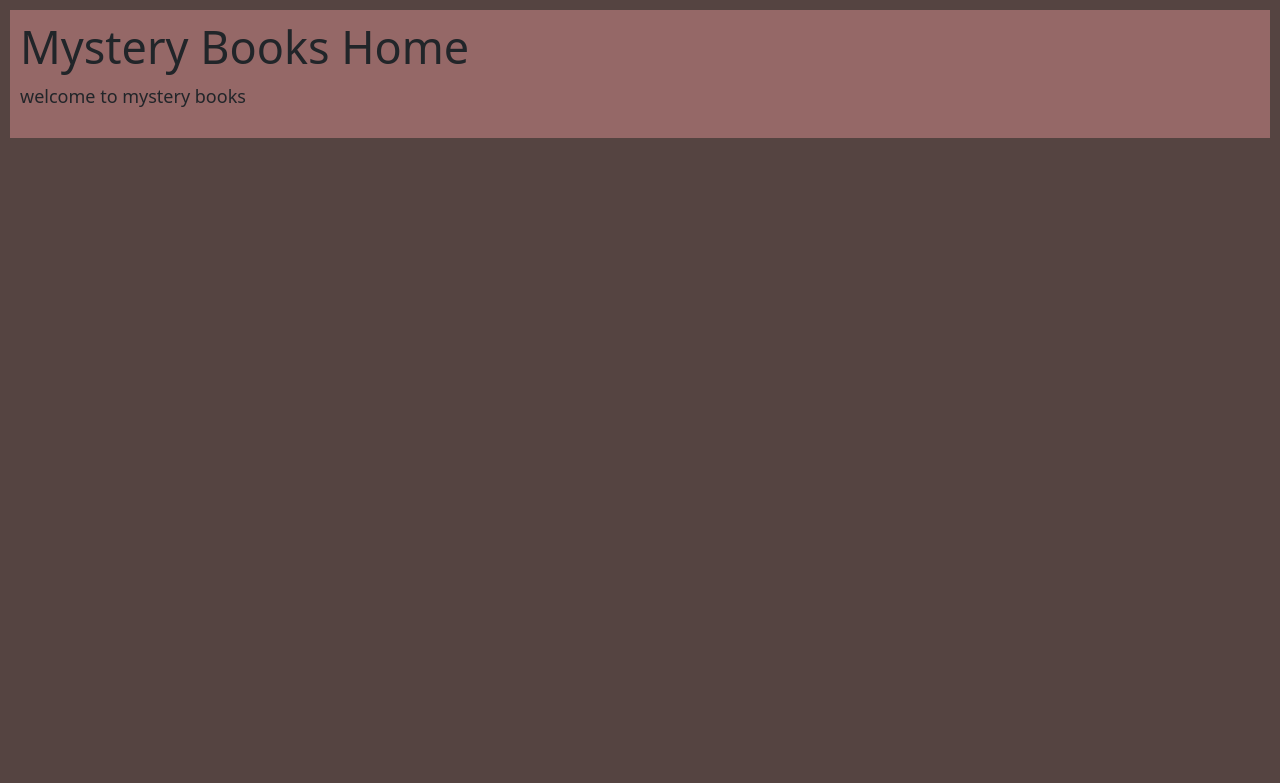
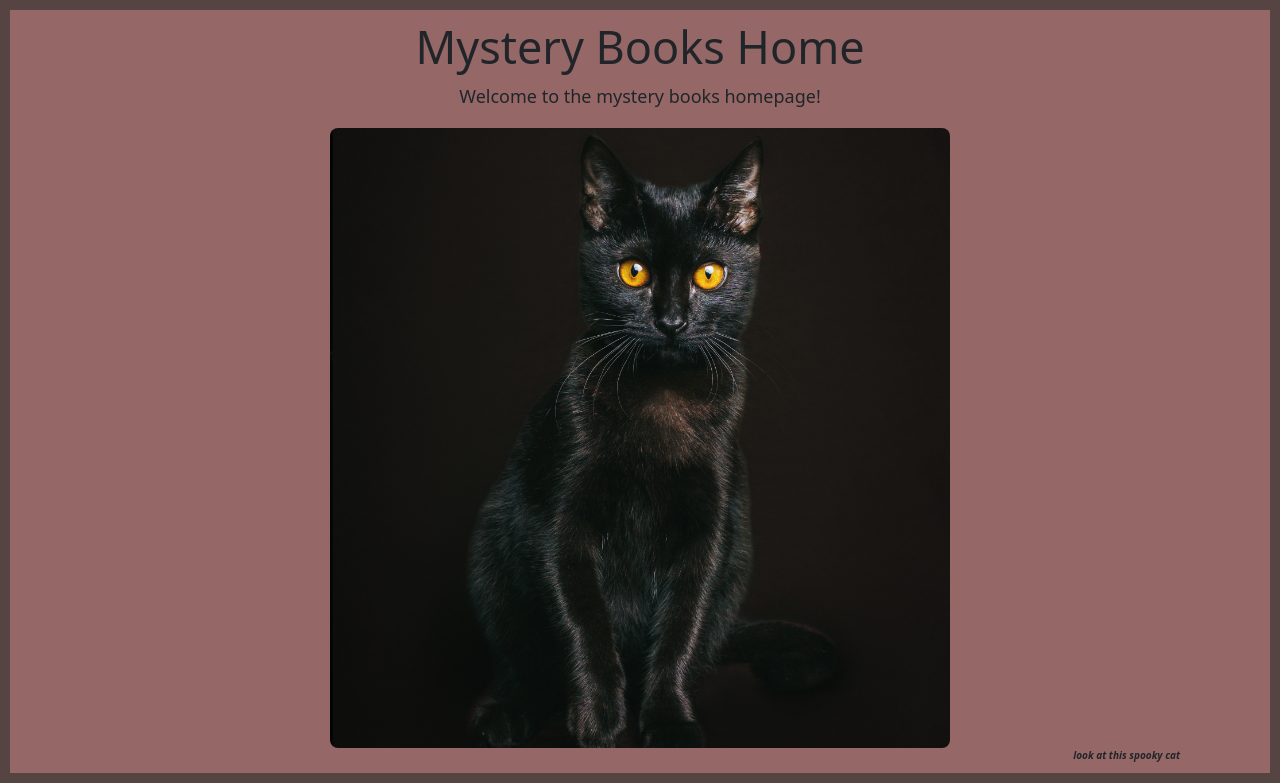
Before and after one commit to catieeking509/bookstore-django, a Django app: page / in a window 1280 px wide. Shown: the part 200-983 px from the top of the page. Before the commit the page ends 338 px from the top, so only its background shows below. Run offline with Django 4.2, Linux system fonts and the light colour scheme.

Commit message:
style index

```diff
--- a/store/static/base/css/styles.css
+++ b/store/static/base/css/styles.css
@@ -28,6 +28,7 @@ main {
     margin: 10px;
     padding: 10px;
     background-color: #ba7d7da4;
+    text-align: center;
 }
 
 .navbar-brand, .page-logo {
@@ -38,6 +39,23 @@ main {
 .navbar {
     background-color: #BA7D7D;
     border: 10px solid #554441;
+}
+
+.spooky-cat {
+    display: block;
+    margin-left: auto;
+    margin-right: auto;
+    width: 50%;
+    border-radius: 8px;
+}
+
+.spooky-font {
+    font-size: x-small;
+    font-style: italic;
+    text-align: right;
+    padding: 0 80px 0 0;
+    margin: 0;
+    font-weight: 600;
 }
 
 .store-book-links {
--- a/store/templates/store/index.html
+++ b/store/templates/store/index.html
@@ -1,5 +1,8 @@
 {% extends "base.html" %}
+{% load static %}
 
 {% block content %}
-<p>welcome to mystery books</p>
+<p>Welcome to the mystery books homepage!</p>
+<img src="{% static 'base/image/spooky-cat.png' %}" alt="spooky cat" class="spooky-cat" />
+<p class="spooky-font">look at this spooky cat</p>
 {% endblock %}
```
Also changed, not shown: db.sqlite3, store/static/base/image/cat.png (added), store/static/base/image/spooky-cat.png (added).
